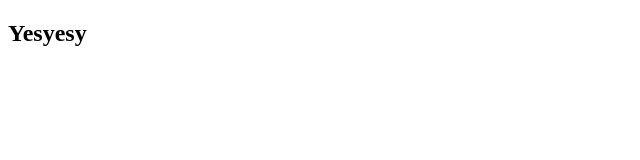
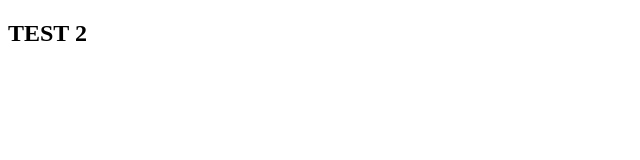
Before and after one commit to leemei103/Odin-Project, a plain HTML site: page index.html in a window 1280 px wide. Shown: the full height of the page, 0-640 px from the left. Drawn offline with Linux system fonts and the light colour scheme.

Commit message:
Update index.html

```diff
--- a/index.html
+++ b/index.html
@@ -6,6 +6,6 @@
     <title>apprendre</title>
 </head>
 <body>
-    <h2>Yesyesy</h2>
+    <h2>TEST 2</h2>
 </body>
 </html>
```
